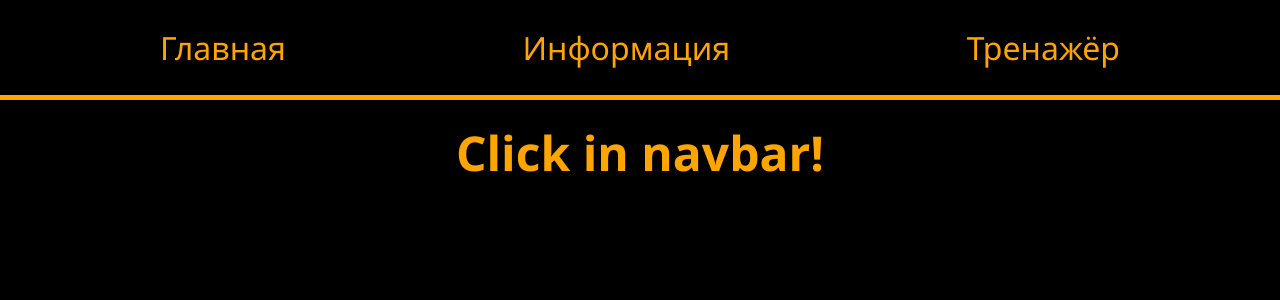
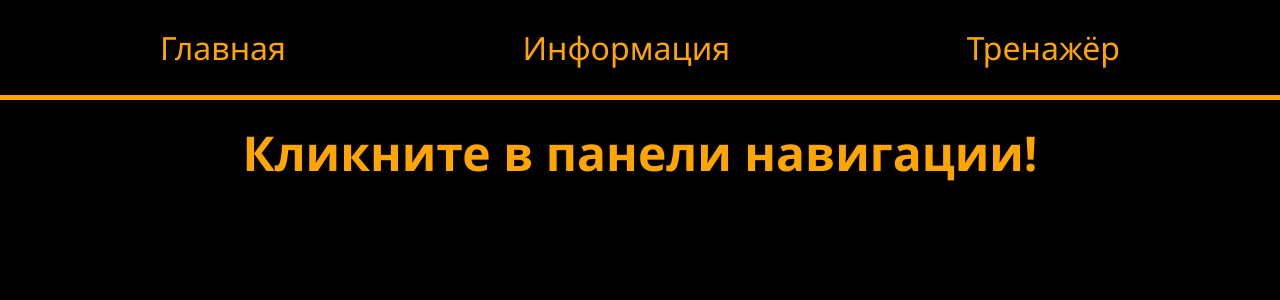
Before and after one commit to Roman0vsky/denis, a React (Create React App) app: page / in a window 1280 px wide. Shown: the top 300 px of the page. Built offline with nearby package versions, Linux system fonts and the light colour scheme.

Commit message:
fix Default.js

```diff
--- a/src/components/Default/Default.js
+++ b/src/components/Default/Default.js
@@ -4,7 +4,7 @@ import "./Default.css"
 export default function Default() {
   return (
     <div className="default-page">
-      <h1>Click in navbar!</h1>
+      <h1>Кликните в панели навигации!</h1>
     </div>
   );
 }
```
